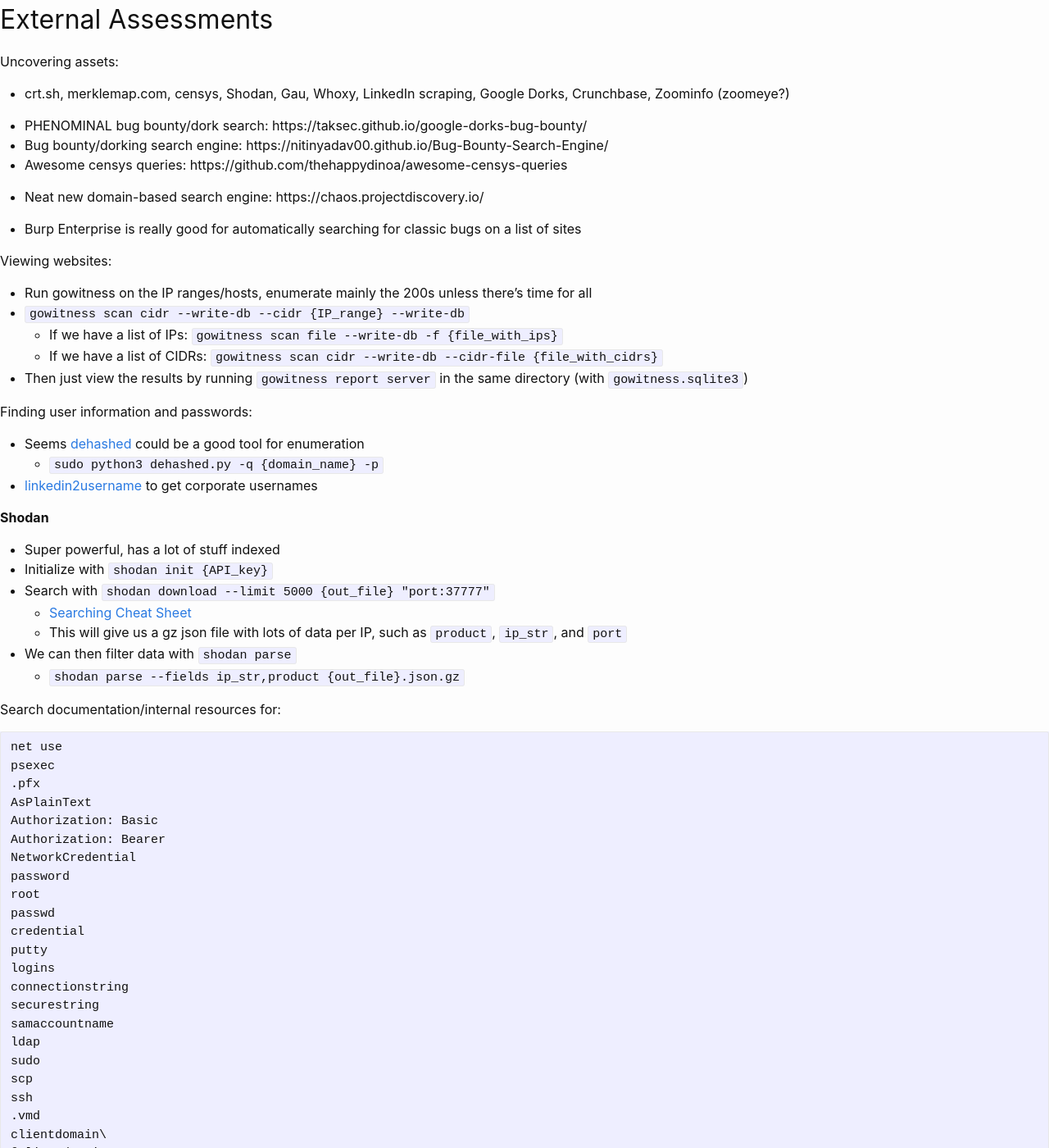
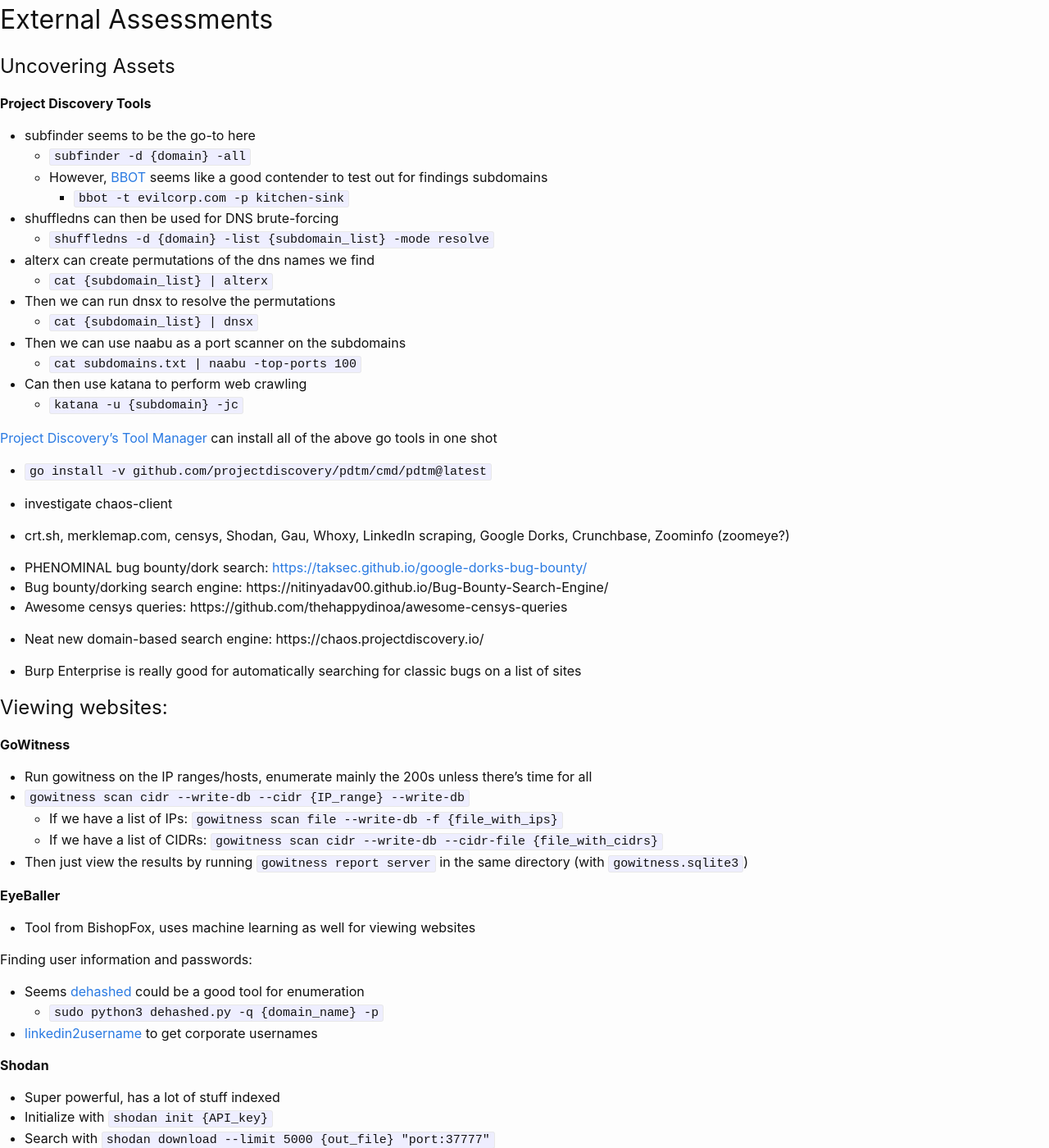
Before and after one commit to KhaelK138/KhaelK138.github.io, a Jekyll site: the page built from markdown/Externals.md, in a window 1280 px wide and 1400 px high. Shown: the whole window at 82% size. Built offline with Jekyll 4.4.1, drawn with Linux system fonts in a browser that asks for light colours; our own code applies the rules of GitHub Pages for plain Markdown files.

Commit message:
update notes

```diff
--- a/markdown/Externals.md
+++ b/markdown/Externals.md
@@ -3,11 +3,32 @@
 pagetitle: External Assessments
 ---
 
+## Uncovering Assets
 
-Uncovering assets:
+**Project Discovery Tools**
+- subfinder seems to be the go-to here
+  - `subfinder -d {domain} -all`
+  - However, [BBOT](https://github.com/blacklanternsecurity/bbot) seems like a good contender to test out for findings subdomains
+    - `bbot -t evilcorp.com -p kitchen-sink`
+- shuffledns can then be used for DNS brute-forcing
+  - `shuffledns -d {domain} -list {subdomain_list} -mode resolve`
+- alterx can create permutations of the dns names we find
+  - `cat {subdomain_list} | alterx`
+- Then we can run dnsx to resolve the permutations
+  - `cat {subdomain_list}  | dnsx`
+- Then we can use naabu as a port scanner on the subdomains
+  - `cat subdomains.txt | naabu -top-ports 100`
+- Can then use katana to perform web crawling
+  - `katana -u {subdomain} -jc`
+
+[Project Discovery's Tool Manager](https://github.com/projectdiscovery/pdtm) can install all of the above go tools in one shot
+- `go install -v github.com/projectdiscovery/pdtm/cmd/pdtm@latest`
+
+- investigate chaos-client
+
 - crt.sh, merklemap.com, censys, Shodan, Gau, Whoxy, LinkedIn scraping, Google Dorks, Crunchbase, Zoominfo (zoomeye?)
 
-- PHENOMINAL bug bounty/dork search: https://taksec.github.io/google-dorks-bug-bounty/
+- PHENOMINAL bug bounty/dork search: [https://taksec.github.io/google-dorks-bug-bounty/](https://taksec.github.io/google-dorks-bug-bounty/)
 - Bug bounty/dorking search engine: https://nitinyadav00.github.io/Bug-Bounty-Search-Engine/
 - Awesome censys queries: https://github.com/thehappydinoa/awesome-censys-queries
 
@@ -15,12 +36,17 @@
 
 - Burp Enterprise is really good for automatically searching for classic bugs on a list of sites
 
-Viewing websites:
+## Viewing websites:
+
+**GoWitness**
 - Run gowitness on the IP ranges/hosts, enumerate mainly the 200s unless there's time for all
 - `gowitness scan cidr --write-db --cidr {IP_range} --write-db`
   - If we have a list of IPs: `gowitness scan file  --write-db -f {file_with_ips}`
   - If we have a list of CIDRs: `gowitness scan cidr  --write-db --cidr-file {file_with_cidrs}`
 - Then just view the results by running `gowitness report server` in the same directory (with `gowitness.sqlite3`)
+
+**EyeBaller**
+- Tool from BishopFox, uses machine learning as well for viewing websites
 
 Finding user information and passwords:
 - Seems [dehashed](http://dehashed.com/) could be a good tool for enumeration
```
Also changed, not shown: markdown/KioskBreakouts.md (+9 -0 lines), markdown/Metasploit.md (+1 -0 lines), markdown/RedTeamingCCDC.md (+15 -9 lines), scripts/ssh_across_ips.py (added, +69 -0 lines), webappnotes/LLMs.md (+4 -0 lines), 2 other files.
